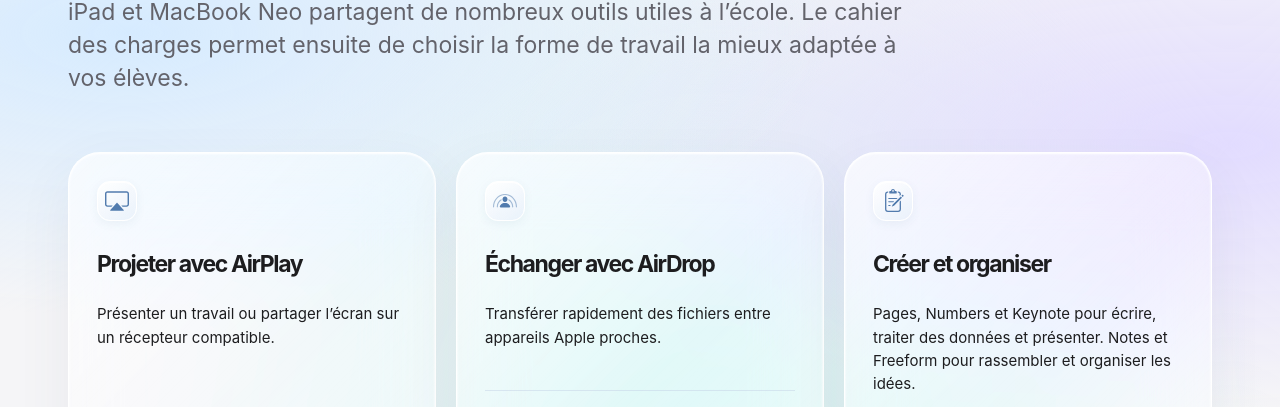
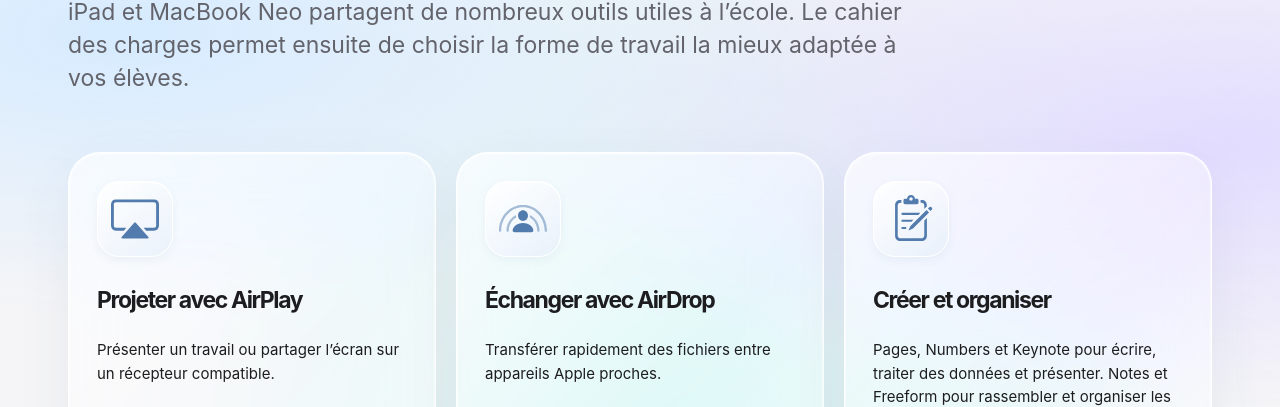
Before and after one commit to francoisj2604/notre-projet-1-1, a plain HTML site: page index.html in a window 1280 px wide. Both pictures are taken after a click on the button "Le socle commun". Shown: the part 323-730 px from the top of the page. Drawn offline with Linux system fonts and the light colour scheme.

Commit message:
Agrandir les symboles du socle commun

```diff
--- a/index.html
+++ b/index.html
@@ -67,6 +67,9 @@ header{gap:16px;flex-wrap:wrap}.header-actions{display:flex;gap:8px;flex-wrap:wr
 @media(max-width:950px){.common-grid{grid-template-columns:repeat(2,minmax(0,1fr))}}
 @media(max-width:600px){.common-grid{grid-template-columns:1fr}.common-card{padding:24px}.header-actions button{font-size:12px;padding:9px 12px}#stepText{font-size:26px}.stephead{display:flex;flex-direction:column;gap:4px}.common-heading{padding-top:24px}}
 @media print{#common{display:none!important}.fit-summary{break-inside:avoid}}
+/* Symboles du socle commun : format généreux sur tous les écrans. */
+.common-card .bento-symbol{width:76px;height:76px;border-radius:22px;flex-shrink:0}
+.common-card .bento-symbol svg{width:48px;height:48px}
 </style></head><body>
 <!-- Symboles fournis dans Archive.zip, intégrés au HTML pour fonctionner hors connexion. -->
 <svg xmlns="http://www.w3.org/2000/svg" width="0" height="0" aria-hidden="true" focusable="false" style="position:absolute;overflow:hidden;pointer-events:none"><defs><symbol id="provided-symbol-0" viewBox="0 0 443.848 344.678"><g>
```
